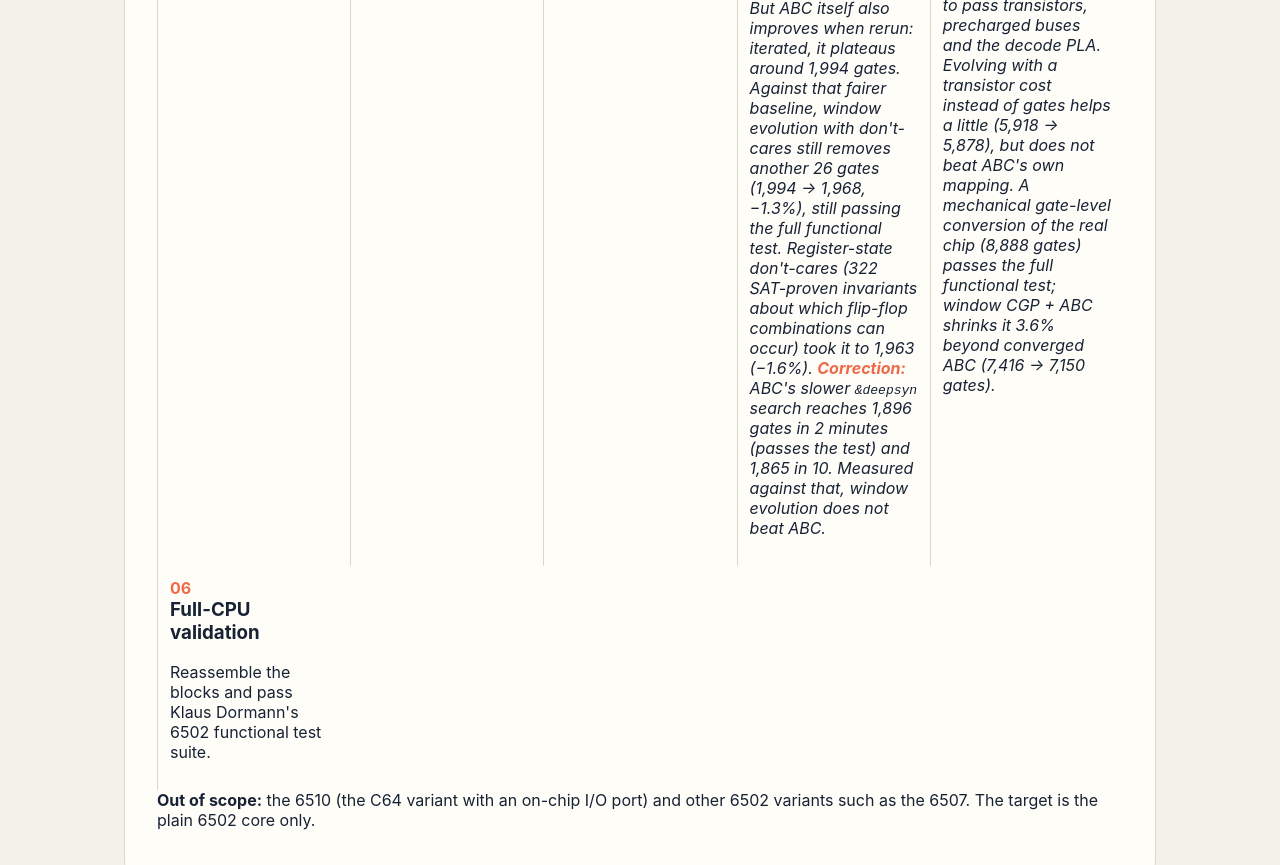
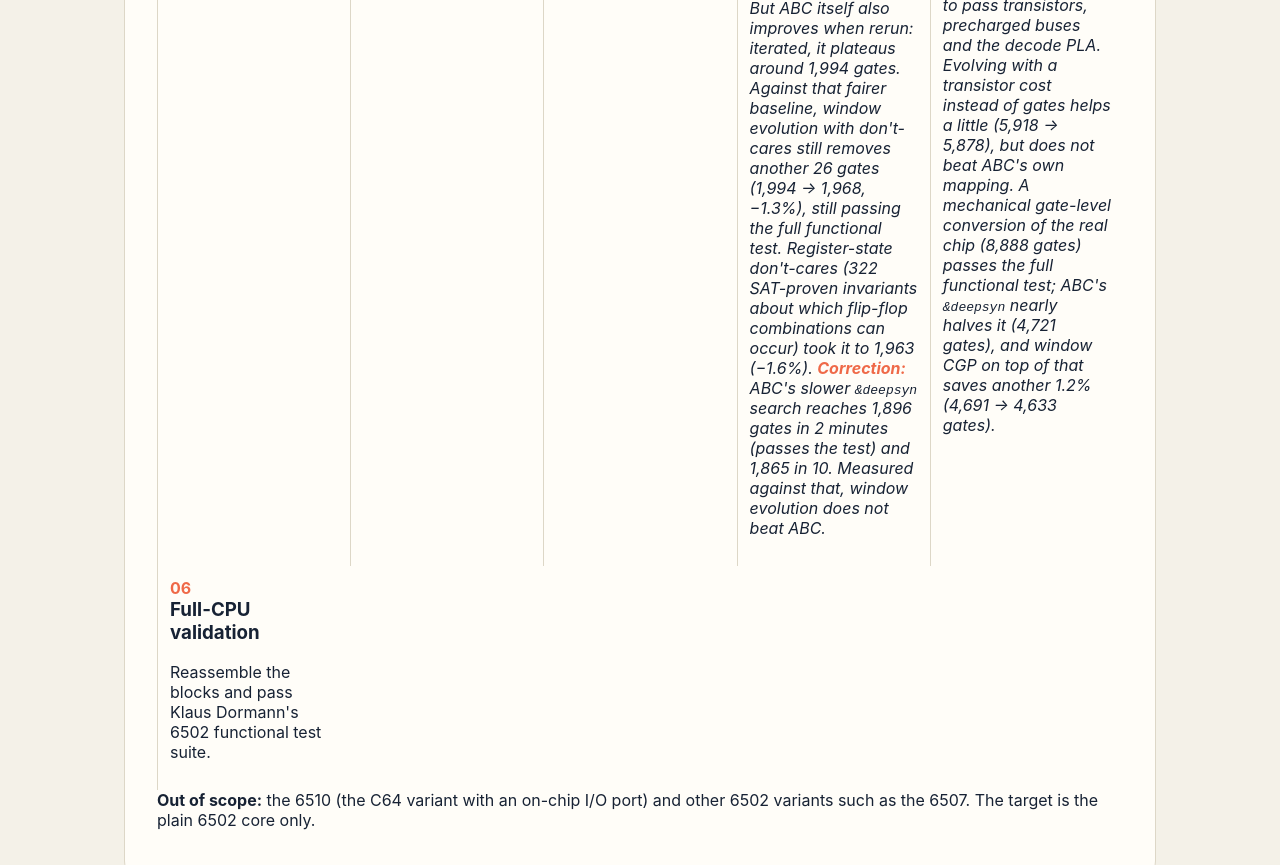
Before and after one commit to MarsM2026/6502-vs-abc, a plain HTML site: page index.html in a window 1280 px wide. Shown: the part 2698-3563 px from the top of the page. Drawn offline with Linux system fonts and the light colour scheme.

Commit message:
Real 6502 model: window CGP on top of deepsyn gives 4,633 gates (-1.2%), Klaus test PASS
Co-Authored-By: Claude Opus 5.5 <noreply@anthropic.com>

```diff
--- a/index.html
+++ b/index.html
@@ -50,7 +50,7 @@
         <div><b>02</b><h3>Real 6502 netlist</h3><p>Synthesise an existing Verilog 6502 to gates with Yosys. <em>Done: 3,026 gates and 143 flip-flops; passes Klaus Dormann's full functional test.</em></p></div>
         <div><b>03</b><h3>Cut at registers</h3><p>Cutting at the registers proved too coarse (most logic is shared), so instead small windows of ≤ 10 inputs are cut out anywhere in the netlist. <em>Done.</em></p></div>
         <div><b>04</b><h3>Seeded optimisation</h3><p>Shrink each window with evolution, checked on every input combination. <em>Result: the ABC-optimised 6502 (2,075 gates) was shrunk further to 2,021 gates and still passes the full functional test, mostly thanks to SAT don't-cares (input combinations no CPU state can produce). But ABC itself also improves when rerun: iterated, it plateaus around 1,994 gates. Against that fairer baseline, window evolution with don't-cares still removes another 26 gates (1,994 → 1,968, −1.3%), still passing the full functional test. Register-state don't-cares (322 SAT-proven invariants about which flip-flop combinations can occur) took it to 1,963 (−1.6%). <b>Correction:</b> ABC's slower <code>&amp;deepsyn</code> search reaches 1,896 gates in 2 minutes (passes the test) and 1,865 in 10. Measured against that, window evolution does not beat ABC.</em></p></div>
-        <div><b>05</b><h3>Versus 1975</h3><p>Compare with the real 6502's transistor netlist (visual6502). <em>Result: counted in NMOS transistors, the best automated design (ABC with <code>&amp;deepsyn</code> and <code>amap</code>, plus evolution) needs 4,867 transistors; the hand-drawn original needs 4,306. MOS wins by about 13% (first measured as 36% with weaker ABC settings), thanks to pass transistors, precharged buses and the decode PLA. Evolving with a transistor cost instead of gates helps a little (5,918 → 5,878), but does not beat ABC's own mapping. A mechanical gate-level conversion of the real chip (8,888 gates) passes the full functional test; window CGP + ABC shrinks it 3.6% beyond converged ABC (7,416 → 7,150 gates).</em></p></div>
+        <div><b>05</b><h3>Versus 1975</h3><p>Compare with the real 6502's transistor netlist (visual6502). <em>Result: counted in NMOS transistors, the best automated design (ABC with <code>&amp;deepsyn</code> and <code>amap</code>, plus evolution) needs 4,867 transistors; the hand-drawn original needs 4,306. MOS wins by about 13% (first measured as 36% with weaker ABC settings), thanks to pass transistors, precharged buses and the decode PLA. Evolving with a transistor cost instead of gates helps a little (5,918 → 5,878), but does not beat ABC's own mapping. A mechanical gate-level conversion of the real chip (8,888 gates) passes the full functional test; ABC's <code>&amp;deepsyn</code> nearly halves it (4,721 gates), and window CGP on top of that saves another 1.2% (4,691 → 4,633 gates).</em></p></div>
         <div><b>06</b><h3>Full-CPU validation</h3><p>Reassemble the blocks and pass Klaus Dormann's 6502 functional test suite.</p></div>
       </div>
       <p><strong>Out of scope:</strong> the 6510 (the C64 variant with an on-chip I/O port) and other 6502 variants such as the 6507. The target is the plain 6502 core only.</p>
```
Also changed, not shown: 5 other files.
